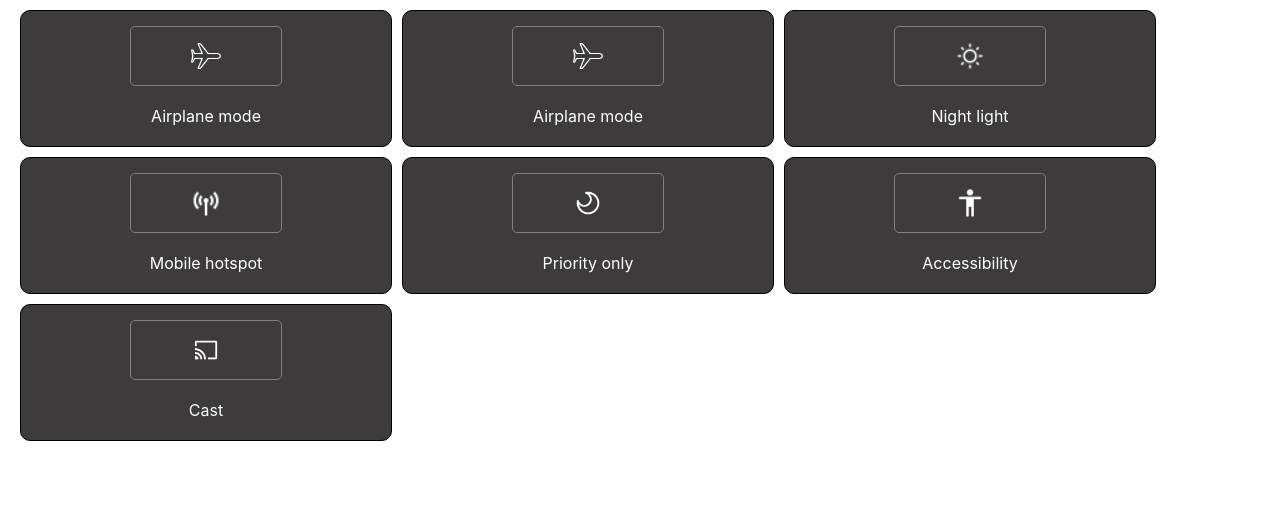
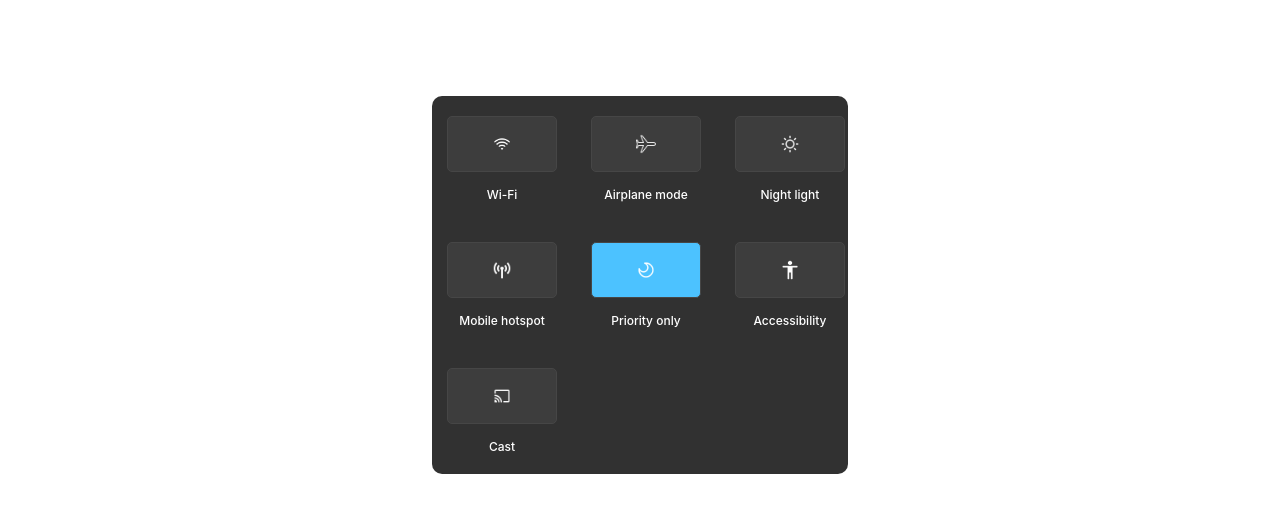
Before and after one commit to 2Kelvin/css-grid-exercise, a plain HTML site: page index.html in a window 1280 px wide. Drawn offline with Linux system fonts and the light colour scheme.

Commit message:
worked on the styling

```diff
--- a/index.html
+++ b/index.html
@@ -12,9 +12,9 @@
     <div class="gridContainer">
         <div>
             <div class="icon">
-                <img src="icons/airplane-mode.png" alt="airplane-mode">
+                <img src="icons/wifi.png" alt="airplane-mode">
             </div>
-            <p class="iconParagraph">Airplane mode</p>
+            <p class="iconParagraph">Wi-Fi</p>
         </div>
         <div>
             <div class="icon">
@@ -35,7 +35,7 @@
             <p class="iconParagraph">Mobile hotspot</p>
         </div>
         <div>
-             <div class="icon">
+             <div class="icon blue">
                 <img src="icons/priority.png" alt="airplane-mode">
             </div>
             <p class="iconParagraph">Priority only</p>
--- a/styles.css
+++ b/styles.css
@@ -4,41 +4,57 @@
     box-sizing: border-box;
     color: #fff;
     font-family: -apple-system, BlinkMacSystemFont, 'Segoe UI', Roboto, Oxygen, Ubuntu, Cantarell, 'Open Sans', 'Helvetica Neue', sans-serif;
-    /* font-size: .8em; */
+    font-size: 12px;
+    font-weight: 450;
 }
 
 .gridContainer{
+    height: fit-content;
+    width: 32.5vw;
+    min-width: 32.5vw;
+    max-width: 32.5vw;
+    background-color: #313131;
+    margin: 12vh auto;
+    border-radius: 10px;
     display: grid;
-    grid-template-columns: 30% 30% 30%;
+    grid-template-columns: 33% 33% 33%;
     gap: 10px;
-    padding: 10px 20px;
+    padding: 5px;
 }
 
 .gridContainer > div{
-    border: solid black 1px;
-    border-radius: 10px;
-    background-color: rgb(61, 59, 59);
+    /* background-color: red; */
+    width: 130px;
+    height: fit-content;
+    padding: 0 10px;
+
 }
 
 .icon{
-    border: grey solid 1px;
+    border: #464646 solid 1px;
+    background-color: #3d3d3d;
     border-radius: 5px;
-    width: fit-content;
+    /* width: fit-content; */
     display: flex;
-    margin: 15px auto;
-    height: 60px;
-    padding: 0 60px;
+    /* margin: 15px auto; */
+    padding: 17px 0px;
+    margin-top: 15px;
+
 
 }
 
 .icon > img{
     margin: auto;
-    height: 30px;
-    width: 30px;
+    height: 20px;
+    width: 20px;
 }
 
 .iconParagraph{
-    margin: 20px 0;
+    padding: 15px 2px;
     text-align: center;
     width: 100%;
 }
+
+.blue{
+    background-color: #4cc2ff;
+}
```
